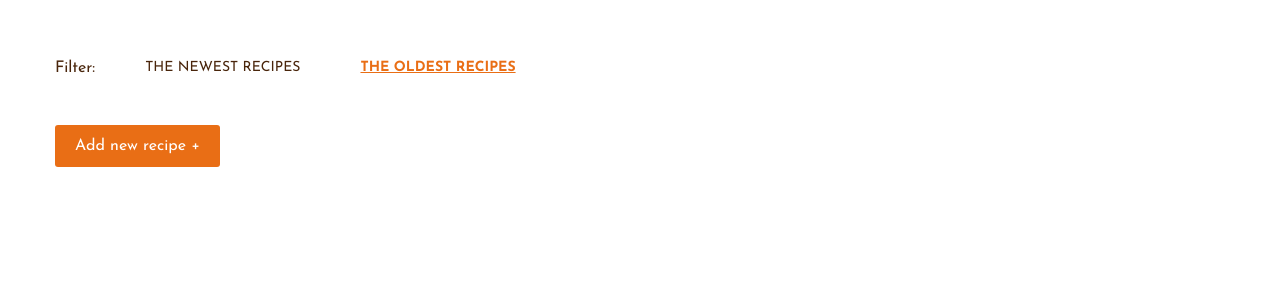
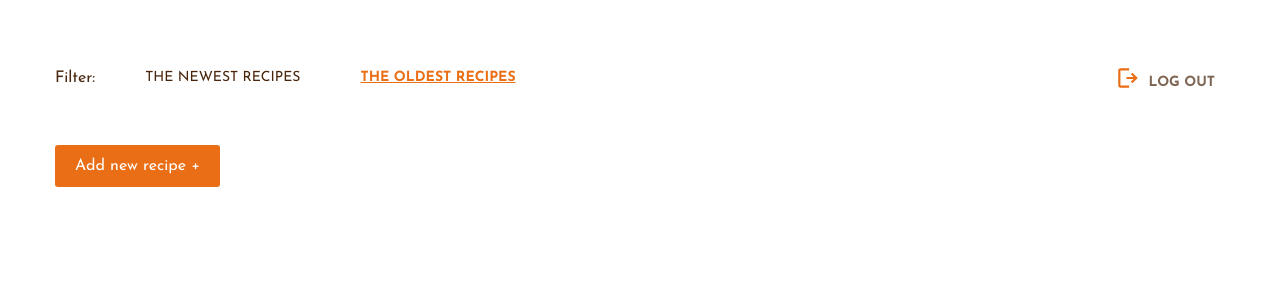
Before and after one commit to anastasiiaal/Dessert-Recipe-blog, a PHP site: page /admin.php in a window 1280 px wide. Shown: the top 300 px of the page. Run offline with PHP 8.4, Linux system fonts and the light colour scheme; data that the repository does not hold is empty.

Commit message:
15.01 php continued

```diff
--- a/admin.php
+++ b/admin.php
@@ -22,7 +22,7 @@ ob_start();
     <main>
         <section id="admin-main">
             <div class="container">
-                <nav class="nav__category">
+                <nav class="nav__category dflex">
                     <ul>
                         <li>
                             Filter:
@@ -34,6 +34,12 @@ ob_start();
                             <a href="#" class="category-active">The oldest recipes</a>
                         </li>
                     </ul>
+                    <div class="logout">
+                        <a href="#" class="dflex">
+                            <img src="img/logout.svg" alt="Log out">
+                            <p class="p-id">Log out</p>
+                        </a>
+                    </div>
                 </nav>
                 <a href="new-recipe.php" class="admin-btn add-btn">Add new recipe +</a>
 
--- a/main.css
+++ b/main.css
@@ -586,6 +586,24 @@ aside > div > .recipe-card {
 
 #admin-main .nav__category {
     margin: 50px 0 30px;
+    justify-content: space-between;
+}
+
+.logout > a {
+    align-items: center;
+}
+
+.logout > a > p {
+    transition: all .2s ease-in-out;
+    font-weight: 700;
+}
+
+.logout > a > img {
+    margin-right: 7px;
+}
+
+.logout:hover > a > p {
+    color: #E96E15;
 }
 
 p.p-id {
```
Also changed, not shown: dbupdate.php (+39 -0 lines), login.php (renamed from login.html, +11 -2 lines), update.php (+4 -4 lines), dblogin.php (added), img/lieux07.jpg (added), img/logout.svg (added).
